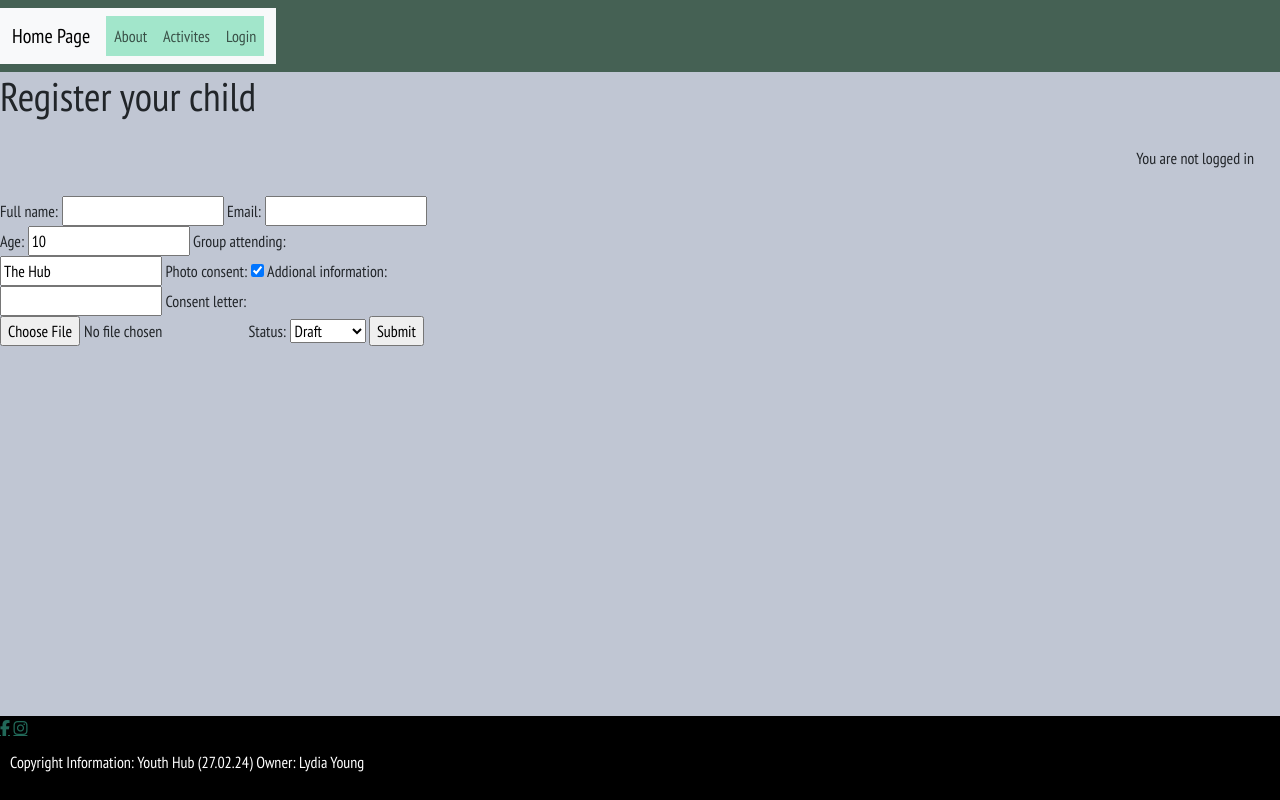
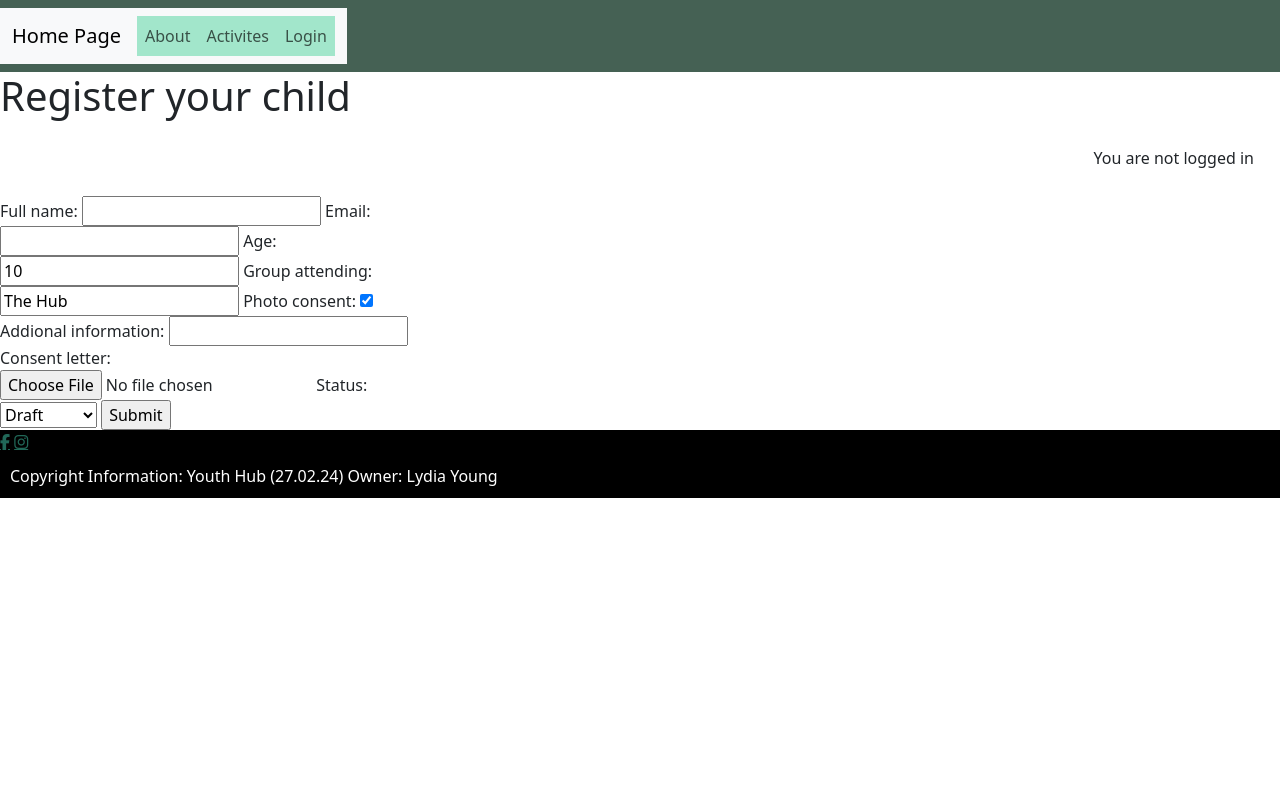
Before and after one commit to Lydiajoy97/Youth-Club, a Django app: page /form/ in a window 1280 px wide. Run offline with Django 5.2, Linux system fonts and the light colour scheme; some libraries are stand-ins or nearby versions.

Commit message:
move styles into base.css

```diff
--- a/static/css/style.css
+++ b/static/css/style.css
@@ -5,23 +5,3 @@
 .nav-item {
     background-color: rgb(162, 230, 203) ;
 }
-
-.page-footer {
-    position: absolute;
-    bottom: 0 !important;
-    width: 100%;
-}
-
-body {
-    background-color: #c0c6d3;
-    font-family: "PT Sans Narrow", sans-serif;
-    font-weight: 400;
-    font-style: normal;
-}
-
-.brand {
-    font-family: Lato, sans-serif;
-    font-size: 1.4rem;
-    font-weight: 700;
-    color: #042642;
-}
```
